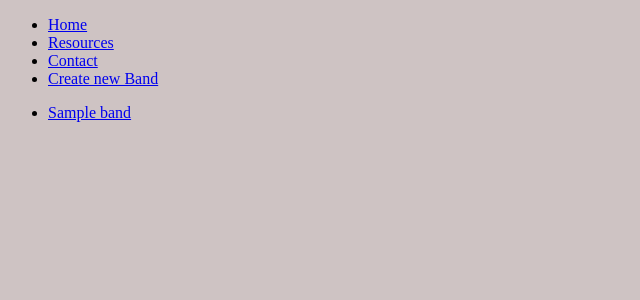
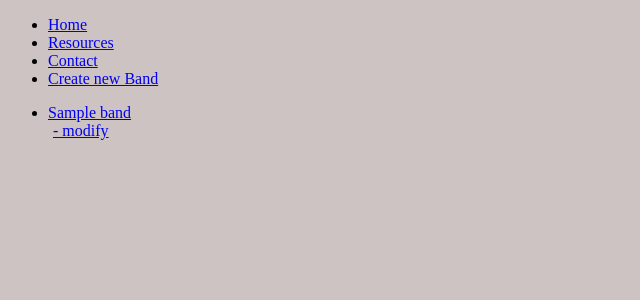
Before and after one commit to Schleidens/merchex, a Django app: page / in a window 1280 px wide. Shown: the top 300 px of the page, without its empty margins (0-640 px from the left). Run offline with Django 4.2, Linux system fonts and the light colour scheme; tables that the repository leaves empty hold one stand-in row (values such as "Sample post").

Commit message:
add link to update band page

```diff
--- a/merchex/listings/templates/band.html
+++ b/merchex/listings/templates/band.html
@@ -4,7 +4,10 @@
 
 <ul>
 {% for item  in band %}
-<li><a href="{% url 'band-view' item.id %}">{{ item.name }}</a></li>
+<li style="margin-bottom: 1em;"><a href="{% url 'band-view' item.id %}">{{ item.name }}</a>
+    <br />
+    <a href="{%url 'update-band' item.id %}" style="margin-left: 5px;">- modify</a>
+</li>
 {% endfor %}
 </ul>
 
```
